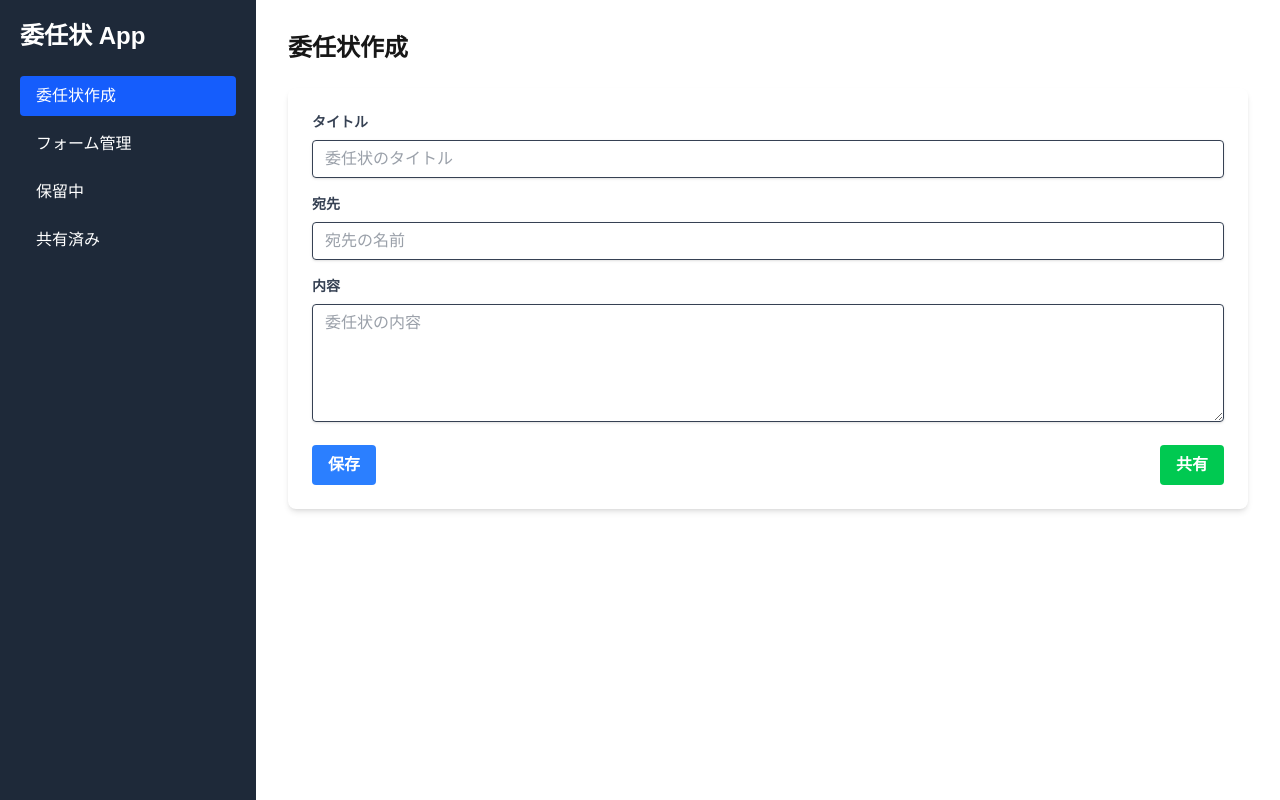
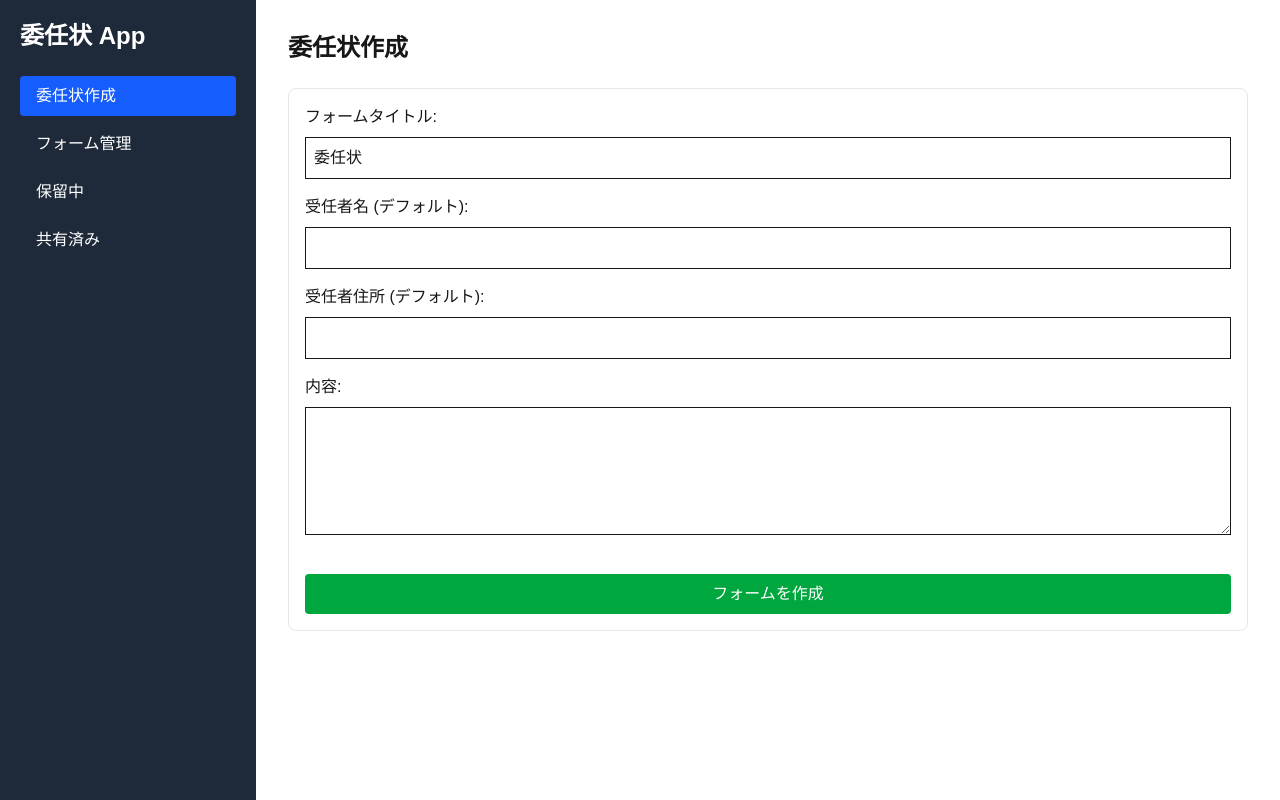
Before and after one commit to KoukiFurukawa/ST, a Next.js app in the folder CommissionApp/: page / in a window 1280 px wide. Built offline with nearby package versions, Linux system fonts and the light colour scheme.

Commit message:
委任状アプリのUIを作成し、動的ルーティングを実現

```diff
--- a/CommissionApp/src/app/answer/[id]/page.tsx
+++ b/CommissionApp/src/app/answer/[id]/page.tsx
@@ -2,20 +2,9 @@
 
 import React, { useState, useRef, useEffect } from "react";
 import { toPng } from "html-to-image";
-import { saveAs } from "file-saver";
 import { useParams } from "next/navigation";
 
-// Mock database of forms - in a real application, this would be fetched from an API
-const mockForms: Record<string, { recipientName: string; recipientAddress: string; grantorName: string; grantorAddress: string; title: string }> = {
-    "1234": {
-        recipientName: "山田太郎",
-        recipientAddress: "東京都渋谷区",
-        grantorName: "",
-        grantorAddress: "",
-        title: "委任状サンプル1"
-    },
-    // More form templates could be added here
-};
+const FORMS_KEY = 'comision_forms';
 
 const AnswerPage = () => {
     const params = useParams();
@@ -33,12 +22,35 @@ const AnswerPage = () => {
     const formRef = useRef<HTMLFormElement>(null);
     const answerRef = useRef<HTMLDivElement>(null);
 
-    // Load form template if it exists
+    // Load form from localStorage on client side only
     useEffect(() => {
-        if (formId && mockForms[formId]) {
-            setFormData(mockForms[formId]);
-            if (mockForms[formId].title) {
-                setFormTitle(mockForms[formId].title);
+        if (formId && typeof window !== 'undefined') {
+            // First check our localStorage for forms
+            const savedForms = localStorage.getItem(FORMS_KEY);
+            if (savedForms) {
+                const forms = JSON.parse(savedForms);
+                const form = forms.find((f: any) => f.id === formId);
+                if (form) {
+                    setFormData({
+                        recipientName: form.recipientName || "",
+                        recipientAddress: form.recipientAddress || "",
+                        grantorName: form.grantorName || "",
+                        grantorAddress: form.grantorAddress || "",
+                    });
+                    setFormTitle(form.title || "委任状");
+                    return;
+                }
+            }
+
+            // Fallback to mock data for demo purposes
+            if (formId === "1234") {
+                setFormData({
+                    recipientName: "山田太郎",
+                    recipientAddress: "東京都渋谷区",
+                    grantorName: "",
+                    grantorAddress: "",
+                });
+                setFormTitle("委任状サンプル1");
             }
         }
     }, [formId]);
--- a/CommissionApp/src/component/CreateForm.tsx
+++ b/CommissionApp/src/component/CreateForm.tsx
@@ -1,62 +1,133 @@
-import React from 'react';
+import React, { useState, useEffect } from 'react'
+import { v4 as uuidv4 } from 'uuid';
+import { FormTemplate } from '@/lib/interfaces';
+import { FORMS_KEY } from '@/lib/constants';
 
-function CreateForm() {
+const CreateForm = () => {
+
+    const [isClient, setIsClient] = useState(false);
+    const [forms, setForms] = useState<FormTemplate[]>([]);
+
+      // Set isClient to true when component mounts on client
+    useEffect(() => {
+        setIsClient(true);
+
+        // Load saved forms from localStorage only on client side
+        const savedForms = localStorage.getItem(FORMS_KEY);
+        if (savedForms) {
+            setForms(JSON.parse(savedForms));
+        }
+    }, []);
+
+    const [formData, setFormData] = useState<FormTemplate>({
+        id: '',
+        title: '委任状',
+        description: '',
+        recipientName: '',
+        recipientAddress: '',
+        grantorName: '',
+        grantorAddress: '',
+        createdAt: Date.now()
+    });
+
+    const handleInputChange = (
+        e: React.ChangeEvent<HTMLInputElement | HTMLTextAreaElement>
+    ) => {
+        const { name, value } = e.target;
+        setFormData(prev => ({
+        ...prev,
+        [name]: value
+        }));
+    };
+
+    const createNewForm = (e: React.FormEvent) => {
+        e.preventDefault();
+        const newForm = {
+            ...formData,
+            id: uuidv4(),
+            createdAt: Date.now()
+        };
+
+        const updatedForms = [...forms, newForm];
+        setForms(updatedForms);
+
+        // Save to localStorage
+        if (typeof window !== 'undefined') {
+            localStorage.setItem(FORMS_KEY, JSON.stringify(updatedForms));
+        }
+
+        // Reset form
+        setFormData({
+            id: '',
+            title: '委任状',
+            description: '',
+            recipientName: '',
+            recipientAddress: '',
+            grantorName: '',
+            grantorAddress: '',
+            createdAt: Date.now()
+        });
+
+    };
+
     return (
         <div className="flex-1 p-8">
             <h1 className="text-2xl font-bold mb-6">委任状作成</h1>
-            <div className="bg-white shadow-md rounded-lg p-6">
-                <form>
+            <form onSubmit={createNewForm} className="mb-8 p-4 border border-gray-200 rounded-lg">
                 <div className="mb-4">
-                        <label className="block text-gray-700 text-sm font-bold mb-2" htmlFor="title">
-                            タイトル
-                        </label>
+                    <label className="block mb-2">フォームタイトル:</label>
                     <input
-                            className="shadow appearance-none border rounded w-full py-2 px-3 text-gray-700 leading-tight focus:outline-none focus:shadow-outline"
-                            id="title"
                         type="text"
-                            placeholder="委任状のタイトル"
+                        name="title"
+                        value={formData.title}
+                        onChange={handleInputChange}
+                        className="border p-2 w-full"
+                        required
                     />
                 </div>
+
                 <div className="mb-4">
-                        <label className="block text-gray-700 text-sm font-bold mb-2" htmlFor="recipient">
-                            宛先
-                        </label>
+                    <label className="block mb-2">受任者名 (デフォルト):</label>
                     <input
-                            className="shadow appearance-none border rounded w-full py-2 px-3 text-gray-700 leading-tight focus:outline-none focus:shadow-outline"
-                            id="recipient"
                         type="text"
-                            placeholder="宛先の名前"
+                        name="recipientName"
+                        value={formData.recipientName}
+                        onChange={handleInputChange}
+                        className="border p-2 w-full"
                     />
                 </div>
+
                 <div className="mb-4">
-                        <label className="block text-gray-700 text-sm font-bold mb-2" htmlFor="content">
-                            内容
-                        </label>
+                    <label className="block mb-2">受任者住所 (デフォルト):</label>
+                    <input
+                        type="text"
+                        name="recipientAddress"
+                        value={formData.recipientAddress}
+                        onChange={handleInputChange}
+                        className="border p-2 w-full"
+                    />
+                </div>
+
+                <div className="mb-4">
+                    <label className="block mb-2">内容:</label>
                     <textarea
-                            className="shadow appearance-none border rounded w-full py-2 px-3 text-gray-700 leading-tight focus:outline-none focus:shadow-outline"
-                            id="content"
-                            rows={5}
-                            placeholder="委任状の内容"
+                        name="recipientAddress"
+                        value={formData.recipientAddress}
+                        onChange={handleInputChange}
+                        className="border p-2 w-full h-32 resize-y"
+                        rows={4}
                     ></textarea>
                 </div>
-                    <div className="flex items-center justify-between">
+
                 <button
-                            className="bg-blue-500 hover:bg-blue-700 text-white font-bold py-2 px-4 rounded focus:outline-none focus:shadow-outline"
-                            type="button"
+                    type="submit"
+                    className="bg-green-600 hover:bg-green-700 text-white py-2 px-4 rounded w-full mt-4"
                 >
-                            保存
+                    フォームを作成
                 </button>
-                        <button
-                            className="bg-green-500 hover:bg-green-700 text-white font-bold py-2 px-4 rounded focus:outline-none focus:shadow-outline"
-                            type="button"
-                        >
-                            共有
-                        </button>
-                    </div>
             </form>
-            </div>
         </div>
     );
 }
 
-export default CreateForm;
+export default CreateForm
--- a/CommissionApp/src/component/FormManager.tsx
+++ b/CommissionApp/src/component/FormManager.tsx
@@ -1,81 +1,32 @@
 "use client";
 
-import React, { useState } from 'react';
-import { v4 as uuidv4 } from 'uuid';
+import React, { useState, useEffect } from 'react';
+import { FormTemplate } from '@/lib/interfaces';
+import { FORMS_KEY } from '../lib/constants';
 
 // In a real application, this would be stored in a database
-const FORMS_KEY = 'comision_forms';
+const FormManager = () => {
 
-interface FormTemplate {
-  id: string;
-  title: string;
-  recipientName: string;
-  recipientAddress: string;
-  grantorName: string;
-  grantorAddress: string;
-  createdAt: number;
-}
 
-const FormManager = () => {
-  const [formData, setFormData] = useState<FormTemplate>({
-    id: '',
-    title: '委任状',
-    recipientName: '',
-    recipientAddress: '',
-    grantorName: '',
-    grantorAddress: '',
-    createdAt: Date.now()
-  });
-
-  const [forms, setForms] = useState<FormTemplate[]>(() => {
-    // Load saved forms from localStorage on component mount
-    if (typeof window !== 'undefined') {
-      const savedForms = localStorage.getItem(FORMS_KEY);
-      return savedForms ? JSON.parse(savedForms) : [];
-    }
-    return [];
-  });
-
+    // Important: Initialize with empty array to prevent hydration mismatch
+    const [forms, setForms] = useState<FormTemplate[]>([]);
     const [showForm, setShowForm] = useState(false);
     const [copied, setCopied] = useState<string | null>(null);
+    const [isClient, setIsClient] = useState(false);
 
-  const handleInputChange = (e: React.ChangeEvent<HTMLInputElement>) => {
-    const { name, value } = e.target;
-    setFormData(prev => ({
-      ...prev,
-      [name]: value
-    }));
-  };
+    // Set isClient to true when component mounts on client
+    useEffect(() => {
+        setIsClient(true);
 
-  const createNewForm = (e: React.FormEvent) => {
-    e.preventDefault();
-    const newForm = {
-      ...formData,
-      id: uuidv4(),
-      createdAt: Date.now()
-    };
-
-    const updatedForms = [...forms, newForm];
-    setForms(updatedForms);
-
-    // Save to localStorage
-    localStorage.setItem(FORMS_KEY, JSON.stringify(updatedForms));
-
-    // Reset form
-    setFormData({
-      id: '',
-      title: '委任状',
-      recipientName: '',
-      recipientAddress: '',
-      grantorName: '',
-      grantorAddress: '',
-      createdAt: Date.now()
-    });
-
-    setShowForm(false);
-  };
+        // Load saved forms from localStorage only on client side
+        const savedForms = localStorage.getItem(FORMS_KEY);
+        if (savedForms) {
+            setForms(JSON.parse(savedForms));
+        }
+    }, []);
 
     const copyToClipboard = (id: string) => {
+        if (typeof navigator !== 'undefined') {
             const url = `${window.location.origin}/answer/${id}`;
             navigator.clipboard.writeText(url).then(
                 () => {
@@ -84,69 +35,17 @@ const FormManager = () => {
                 },
                 (err) => console.error('Could not copy text: ', err)
             );
+        }
     };
 
     return (
-    <div className="w-full p-6 bg-white rounded-lg">
-      <div className="flex justify-between items-center mb-6">
-        <h2 className="text-2xl font-bold">フォーム管理</h2>
-        <button
-          onClick={() => setShowForm(!showForm)}
-          className="bg-blue-600 hover:bg-blue-700 text-white py-2 px-4 rounded"
-        >
-          {showForm ? 'キャンセル' : '新規フォーム作成'}
-        </button>
-      </div>
-
-      {showForm && (
-        <form onSubmit={createNewForm} className="mb-8 p-4 border border-gray-200 rounded-lg">
-          <div className="mb-4">
-            <label className="block mb-2">フォームタイトル:</label>
-            <input
-              type="text"
-              name="title"
-              value={formData.title}
-              onChange={handleInputChange}
-              className="border p-2 w-full"
-              required
-            />
-          </div>
-
-          <div className="mb-4">
-            <label className="block mb-2">受任者名 (デフォルト):</label>
-            <input
-              type="text"
-              name="recipientName"
-              value={formData.recipientName}
-              onChange={handleInputChange}
-              className="border p-2 w-full"
-            />
-          </div>
-
-          <div className="mb-4">
-            <label className="block mb-2">受任者住所 (デフォルト):</label>
-            <input
-              type="text"
-              name="recipientAddress"
-              value={formData.recipientAddress}
-              onChange={handleInputChange}
-              className="border p-2 w-full"
-            />
-          </div>
-
-          <button
-            type="submit"
-            className="bg-green-600 hover:bg-green-700 text-white py-2 px-4 rounded w-full mt-4"
-          >
-            フォームを作成
-          </button>
-        </form>
-      )}
+        <div className="flex-1 p-8">
+            <h1 className="text-2xl font-bold mb-6">フォーム管理</h1>
 
             <div className="mb-4">
                 <h3 className="text-xl font-semibold mb-2">作成済みフォーム</h3>
 
-        {forms.length === 0 ? (
+                {!isClient || forms.length === 0 ? (
                     <p className="text-gray-500">まだフォームが作成されていません。</p>
                 ) : (
                     <div className="space-y-4">
--- /dev/null
+++ b/CommissionApp/src/lib/constants.ts
@@ -0,0 +1 @@
+export const FORMS_KEY = 'commission_forms';
--- /dev/null
+++ b/CommissionApp/src/lib/interfaces.ts
@@ -0,0 +1,10 @@
+export interface FormTemplate {
+  id: string;
+  title: string;
+  description: string;
+  recipientName: string;
+  recipientAddress: string;
+  grantorName: string;
+  grantorAddress: string;
+  createdAt: number;
+}
```
Lines whose indentation alone changed are shown as unchanged.
